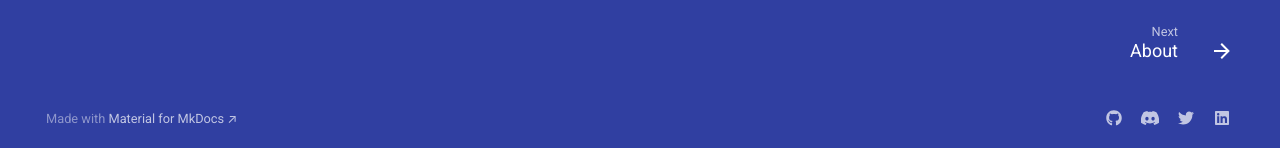
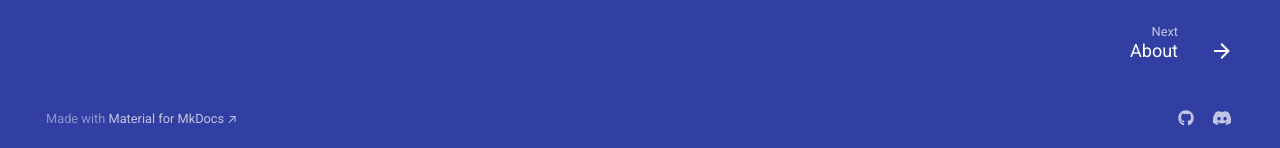
Before and after one commit to chojuninengu/amega-ai, an MkDocs documentation site: the page built from docs/index.md, in a window 1280 px wide and 900 px high, scrolled down 1181 px. Shown: the part 749-897 px from the top of the window. Built offline with MkDocs 1.6.1 and Material for MkDocs 9.7.7, drawn with Linux system fonts in a browser that asks for light colours; comment, search, counter and statistics services are not loaded.

Commit message:
feature(file) updated docs display and styling

```diff
--- a/mkdocs.yml
+++ b/mkdocs.yml
@@ -29,6 +29,8 @@
     - content.code.annotate
     - content.tabs.link
     - content.tooltips
+    - content.tabs.link
+    - header.autohide
   palette:
     # Light mode
     - media: "(prefers-color-scheme: light)"
@@ -75,8 +77,6 @@
   - search
   - tags:
       tags_file: tags.md
-  - minify:
-      minify_html: true
 
 markdown_extensions:
   # Python Markdown
@@ -86,11 +86,15 @@
   - def_list
   - footnotes
   - md_in_html
+  - meta
   - toc:
       permalink: true
       toc_depth: 3
 
   # Python Markdown Extensions
+  # - pymdownx.emoji:
+  #     emoji_generator: !!python/object/apply:pymdownx.emoji.to_svg []
+  #     emoji_index: !!python/object/apply:pymdownx.emoji.twemoji []
   - pymdownx.highlight:
       anchor_linenums: true
       line_spans: __span
@@ -103,11 +107,19 @@
       alternate_style: true
   - pymdownx.tasklist:
       custom_checkbox: true
+  - tables
+  - pymdownx.critic
+  - pymdownx.caret
+  - pymdownx.keys
+  - pymdownx.mark
+  - pymdownx.tilde
+  - pymdownx.betterem:
+      smart_enable: all
 
 extra:
   analytics:
     provider: google
-    property: !ENV GOOGLE_ANALYTICS_KEY
+    property: G-1234567890
   consent:
     title: Cookie consent
     description: >-
@@ -124,10 +136,10 @@
       link: https://github.com/Cameroon-Developer-Network/amega-ai
     - icon: fontawesome/brands/discord
       link: https://discord.gg/amega-ai
-    - icon: fontawesome/brands/twitter
-      link: https://twitter.com/amega_ai
-    - icon: fontawesome/brands/linkedin
-      link: https://linkedin.com/company/amega-ai
+    # - icon: fontawesome/brands/twitter
+    #   link: https://twitter.com/amega_ai
+    # - icon: fontawesome/brands/linkedin
+    #   link: https://linkedin.com/company/amega-ai
 
 extra_css:
   - stylesheets/extra.css
```
